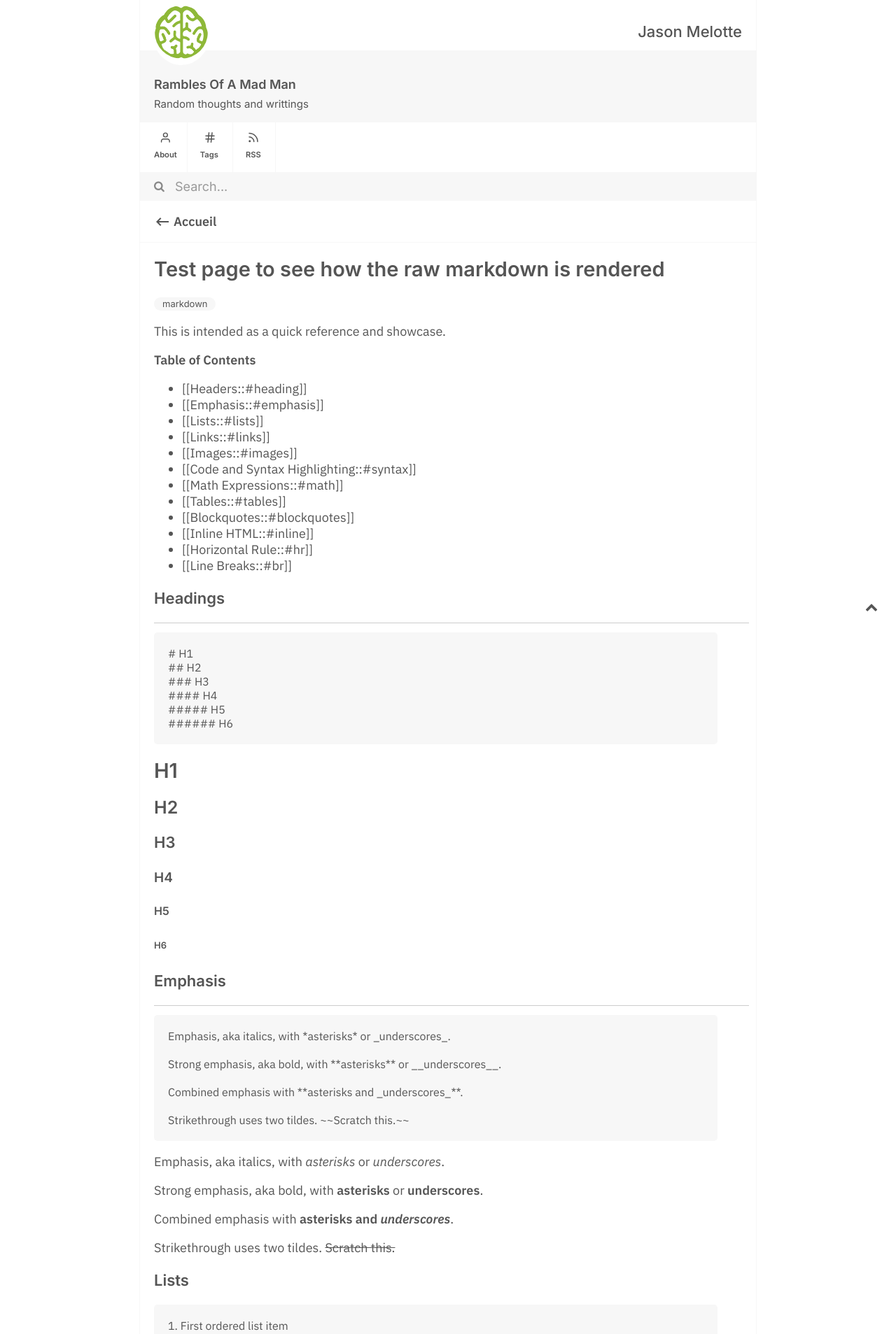
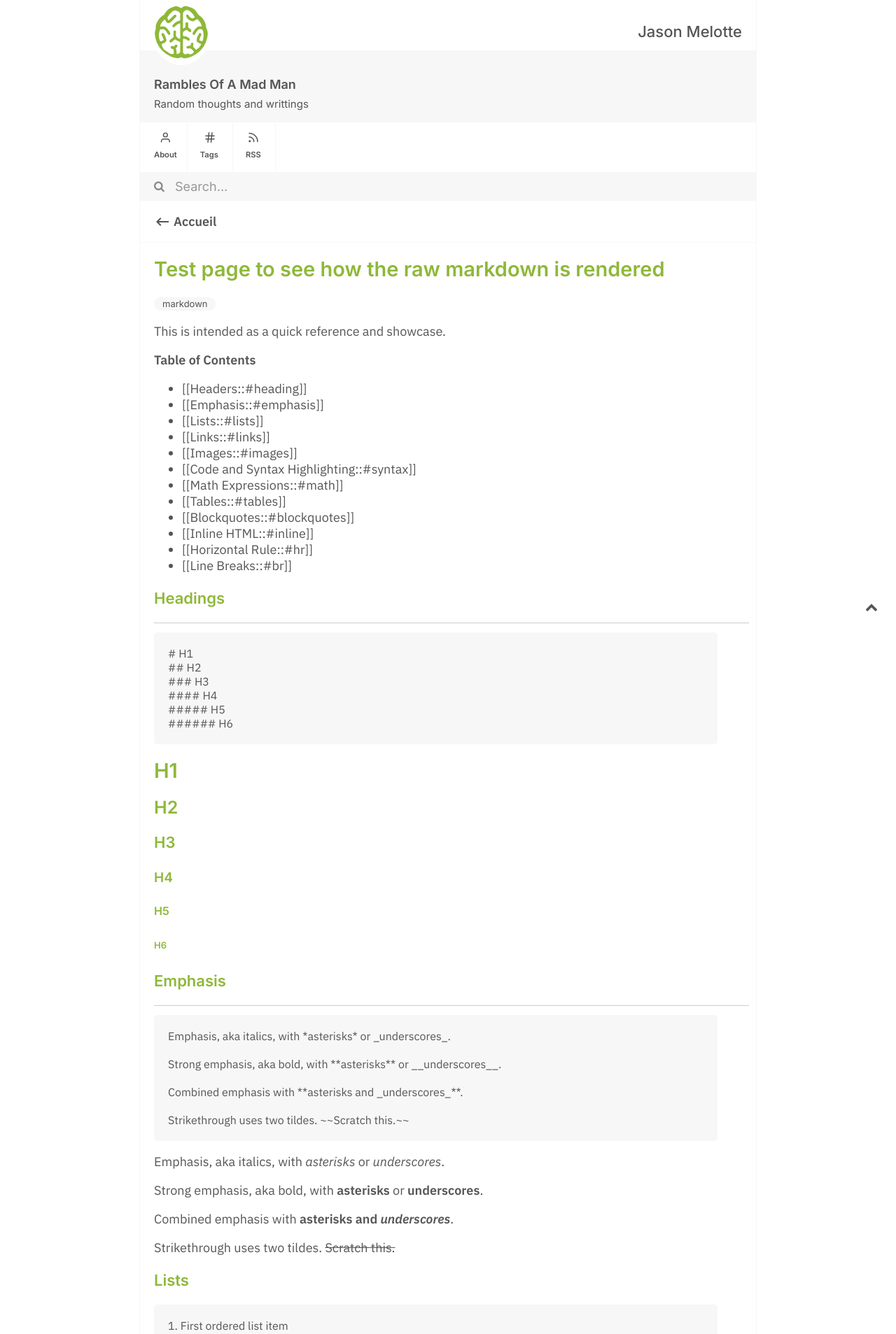
Before and after one commit to Jason-Melotte/notes, a Jekyll site: the page built from _notes/how-markdown-is-rendered.md, in a window 1280 px wide. Shown: the top 1907 px of the page at 70% size. Built offline with Jekyll 4.4.1, drawn with Linux system fonts in a browser that asks for light colours; formulas are drawn with MathJax 3.

Commit message:
Update style.css

```diff
--- a/assets/css/style.css
+++ b/assets/css/style.css
@@ -83,7 +83,7 @@ h6 {
 }
 
 h1, h2, h3, h4, h5, h6 {
-    color: #555555;
+    color: #8EB838;
     font-family:  Inter, 'Segoe UI', Roboto, 'Helvetica Neue', Arial, sans-serif;
     font-weight: 600;
 }
```
